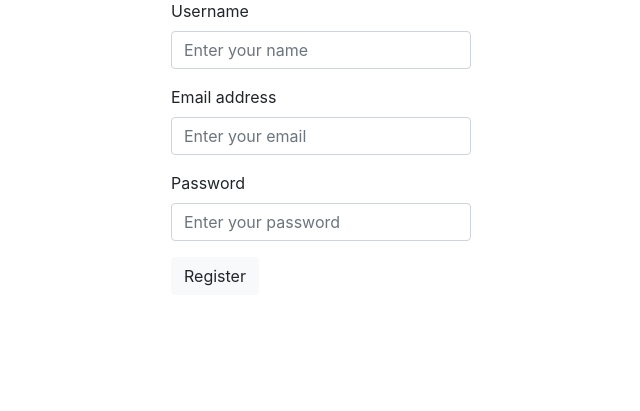
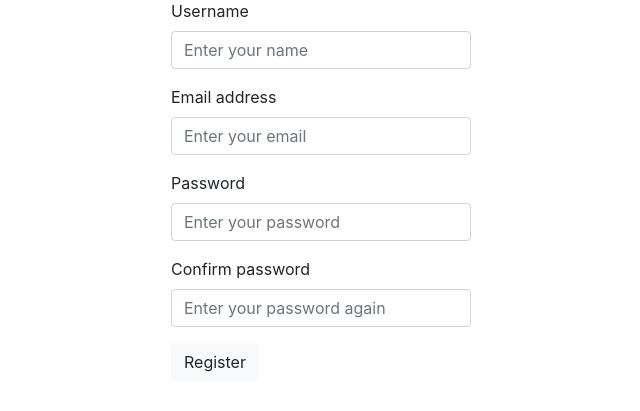
Before and after one commit to pmaksimilian/calorie_calculator, a Flask app: template templates/register.html in a window 1280 px wide. Shown: the part 155-566 px from the top of the page, without its empty margins (319-959 px from the left). Run offline with Flask 2, Linux system fonts and the light colour scheme; the template is opened without the code that fills it, so the values that code supplies are empty; some libraries are stand-ins or nearby versions.

Commit message:
Added password confirmation

```diff
--- a/main.py
+++ b/main.py
@@ -75,6 +75,11 @@ def register():
         name = request.form.get("username")
         email = request.form.get("email")
         raw_password = request.form.get("password")
+        raw_password2 = request.form.get("passwordConf")
+
+        if raw_password != raw_password2:
+            return render_template("register.html", title="Register", diffPass=True)
+
         password = hashlib.sha3_256(raw_password.encode()).hexdigest()
 
         user = User(name=name, email=email, password=password)
--- a/templates/register.html
+++ b/templates/register.html
@@ -20,6 +20,13 @@
         <label for="passInput">Password</label>
         <input type="password" class="form-control" id="passInput" name="password" placeholder="Enter your password">
     </div>
+    <div class="form-group">
+        <label for="passInput2">Confirm password</label>
+        <input type="password" class="form-control" id="passInput2" name="passwordConf" placeholder="Enter your password again">
+    </div>
+    {% if diffPass %}
+        <small class="form-text text-muted">Your passwords did not match, try again!</small>
+    {% endif %}
     <button type="submit" class="btn btn-light">Register</button>
 </form>
 
```
